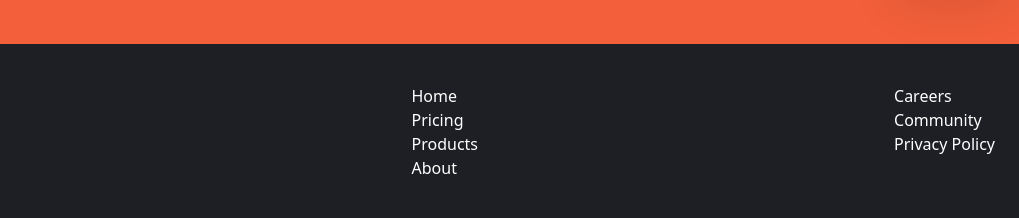
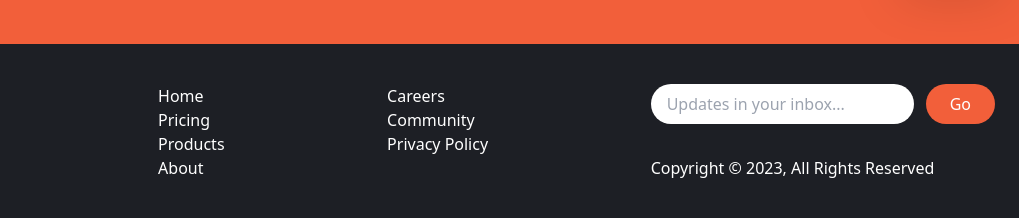
Before and after one commit to lawlawson/manage-landing-page, a website: page index.html in a window 1280 px wide. Shown: the part 2005-2223 px from the top of the page, 261-1280 px from the left. Drawn offline with Linux system fonts and the light colour scheme.

Commit message:
Finished footer

```diff
--- a/index.html
+++ b/index.html
@@ -229,6 +229,9 @@
         <div
           class="flex flex-col-reverse items-center justify-between space-y-12 md:flex-col md:space-y-0 md:items-start"
         >
+          <div class="mx-auto my-6 text-center text-white md:hidden">
+            Copyright &copy; 2023, All Rights Reserved
+          </div>
           <div>
             <img src="images/logo-white.svg" class="h-8" alt="" />
           </div>
@@ -265,7 +268,25 @@
             <a href="" class="hover:text-brightRed">Privacy Policy</a>
           </div>
         </div>
-
+        <div class="flex flex-col justify-between">
+          <form>
+            <div class="flex space-x-3">
+              <input
+                type="text"
+                class="flex-1 px-4 rounded-full focus:outline-none"
+                placeholder="Updates in your inbox..."
+              />
+              <button
+                class="px-6 py-2 text-white rounded-full bg-brightRed hover:bg-brightRedLight focus:outline-none"
+              >
+                Go
+              </button>
+            </div>
+          </form>
+          <div class="hidden text-white md:block">
+            Copyright &copy; 2023, All Rights Reserved
+          </div>
+        </div>
       </div>
     </div>
   </body>
```
Also changed, not shown: css/main.css.
